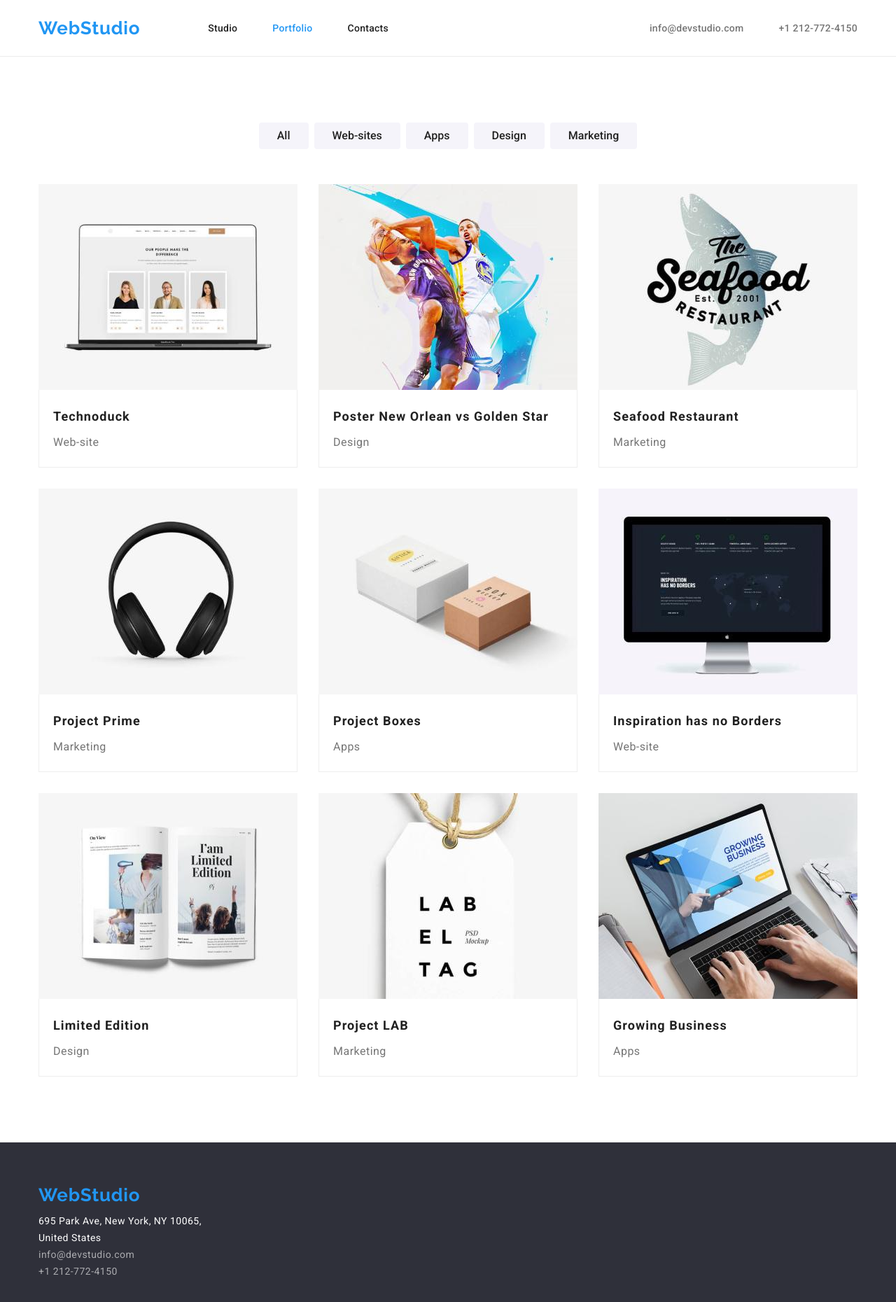
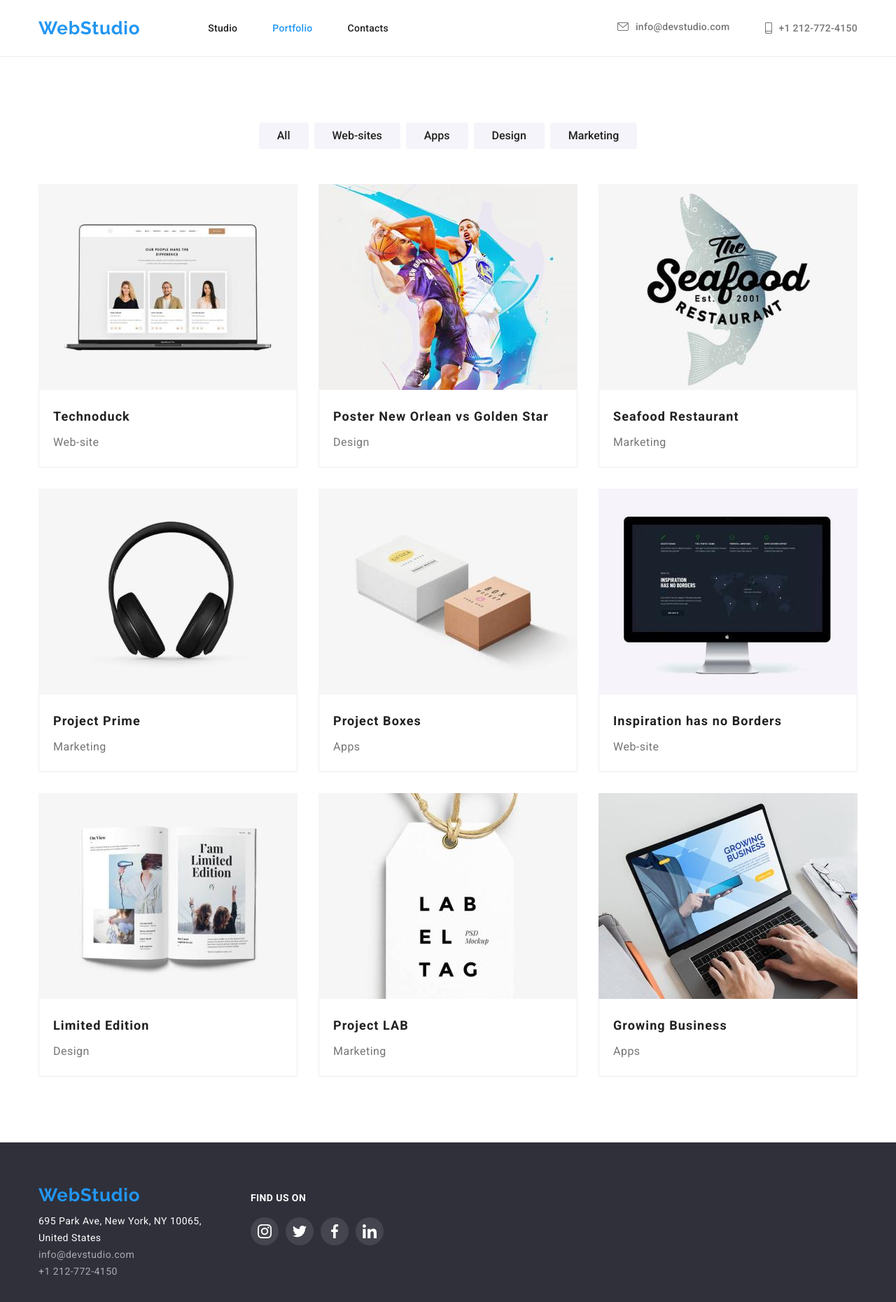
Before and after one commit to sbx79/goit-markup-hw-04, a plain HTML site: page portfolio.html in a window 1280 px wide. Shown: the whole page at 70% size. Drawn offline with nearby package versions, Linux system fonts and the light colour scheme.

Commit message:
Final changes in code for hw4

```diff
--- a/css/styles.css
+++ b/css/styles.css
@@ -124,6 +124,8 @@ header{
 }
 
 .contact-link {
+    display: flex;
+    align-items: center;
     font-weight: 500;
     font-size: 14px;
     line-height: calc(14/16);
@@ -151,10 +153,14 @@ header{
     background-color: #2F303A;
     padding-top: 200px;
     padding-bottom: 200px;
+    min-width: 1200px;
+    background-image: linear-gradient(rgba(47,48,58,0.4), rgba(47,48,58,0.4)), url(../images/studio/studio-background-image.jpg);
+    background-repeat: no-repeat;
+    background-position: center;
+    background-size: cover;
 }
 
 .solutions-our-specialty-flex {
-    background-color: #2F303A;
     display: flex;
     flex-direction: column;
     align-items: center;
@@ -210,7 +216,6 @@ header{
 .features-list {
     display: flex;
     justify-content: center;
-
 }
 
 .features-item:not(:last-child) {
@@ -334,6 +339,7 @@ header{
     text-align: center;
     letter-spacing: 0.03em;
     color: #757575;
+    margin-bottom: 16px;
 }
 
 .social-media-list {
@@ -412,6 +418,8 @@ header{
 }
 
 .footer-section {
+    display: flex;
+    align-items: baseline;
     width: 1200px;
     padding-top: 60px;
     padding-bottom: 60px;
@@ -420,17 +428,19 @@ header{
 }
 
 .footer-logo {
+    display: block;
     font-family: 'raleway', sans-serif;
     font-weight: 700;
     font-size: 26px;
     line-height: 31px;
     letter-spacing: 0.03em;
+    margin-bottom: 9px;
     color: var(--accent-color);
-    margin-bottom: 9px;
-    display: block;
 }
 
 .footer-address {
+    display: flex;
+    width: 231px;
     font-style: normal;
     color: var(--white-text-color);
 }
@@ -439,8 +449,9 @@ header{
     font-weight: 400;
     font-size: 14px;
     line-height: calc(24/14);
+    width: 231px;
+    margin-bottom: 2px;
     color: var(--white-text-color);
-    margin-bottom: 2px;
 }
 
 .footer-addreess:hover, .footer-addreess:focus {
@@ -473,7 +484,6 @@ header{
 /* Find us section start */
 
 .find-us-container {
-
     margin-left: 70px;
 }
 
@@ -486,22 +496,6 @@ header{
     text-transform: uppercase;
     color: var(--white-text-color);
 }
-
-/* .find-us-list {
-    display: flex;
-}
-
-.find-us-item:not(:last-child) {
-    margin-right: 10px;
-}
-
-.find-us-link {
-    background-color: rgba(255, 255, 255, 0.1);
-}
-
-.find-us-link:hover, .find-us-link:focus {
-    background-color: var(--accent-color);
-} */
 /* Find us section end */
 
 /* Portfolio page common section start */
--- a/portfolio.html
+++ b/portfolio.html
@@ -35,8 +35,16 @@
         </ul>
       </nav>
       <ul class="header-contacts-list">
-        <li class="header-contact-item"><a class="contact-link" href="mailto:info@devstudio.com">info@devstudio.com</a></li>
-        <li class="header-contact-item"><a class="contact-link" href="tel:+12127724150">+1 212-772-4150</a></li>
+        <li class="header-contact-item"><a class="contact-link" href="mailto:info@devstudio.com">
+            <svg width="16" height="12" class="header-contact-svg">
+              <use href="./images/svg/icons.svg#icon-envelope"></use>
+            </svg>
+            info@devstudio.com</a></li>
+        <li class="header-contact-item"><a class="contact-link" href="tel:+12127724150">
+            <svg width="10" height="16" class="header-contact-svg">
+              <use href="./images/svg/icons.svg#icon-smartphone"></use>
+            </svg>
+            +1 212-772-4150</a></li>
       </ul>
     </div>
   </header>
@@ -120,17 +128,57 @@
     </main>
     <footer class="website-footer">
       <div class="container footer-section">
-        <a href="./index.html" class="footer-logo">WebStudio</a>
-        <address class="footer-address">
-          <a class="footer-address-link" href="https://goo.gl/maps/NLrpYrAV4WH75ekC6" target="_blank">
-            695 Park Ave, New York, NY 10065, <br> United States
-          </a>
+        <div>
+          <address class="footer-address"></address>
+
           <ul>
-            <li><a class="footer-contact" href="mailto:info@devstudio.com">info@devstudio.com</a></li>
-            <li><a class="footer-contact" href="tel:+12127724150">+1 212-772-4150</a></li>
+            <li>
+              <a href="./index.html" class="footer-logo">WebStudio</a>
+            </li>
+            <li>
+              <a href="https://goo.gl/maps/NLrpYrAV4WH75ekC6" class="footer-address-link" target="_blank">
+                695 Park Ave, New York, NY 10065, <br>United States</a>
+            </li>
+            <li><a href="mailto:info@devstudio.com" class="footer-contact">info@devstudio.com</a></li>
+            <li><a href="tel:+12127724150" class="footer-contact">+1 212-772-4150</a></li>
           </ul>
-        </address>
+          </address>
+        </div>
+        <div class="find-us-container">
+          <p class="find-us-title">Find us on</p>
+          <ul class="social-media-list">
+            <li class="social-media-item">
+              <a href="#" target="_blank" class="footer-social-media-link">
+                <svg width="20" height="20" fill="#fff" class="social-icon-svg">
+                  <use href="./images/svg/icons.svg#icon-instagram-2"></use>
+                </svg>
+              </a>
+            </li>
+            <li class="social-media-item">
+              <a href="#" target="_blank" class="footer-social-media-link">
+                <svg width="20" height="20" fill="#fff" class="social-icon-svg">
+                  <use href="./images/svg/icons.svg#icon-twitter-1"></use>
+                </svg>
+              </a>
+            </li>
+            <li class="social-media-item">
+              <a href="#" target="_blank" class="footer-social-media-link">
+                <svg width="20" height="20" fill="#fff" class="social-icon-svg">
+                  <use href="./images/svg/icons.svg#icon-facebook-1"></use>
+                </svg>
+              </a>
+            </li>
+            <li class="social-media-item">
+              <a href="#" target="_blank" class="footer-social-media-link">
+                <svg width="20" height="20" fill="#fff" class="social-icon-svg">
+                  <use href="./images/svg/icons.svg#icon-linkedin-1"></use>
+                </svg>
+              </a>
+            </li>
+          </ul>
+        </div>
       </div>
     </footer>
-</body>
-</html>
+    </body>
+
+    </html>
```
Also changed, not shown: index.html (+14 -8 lines), images/studio/studio-background-image.jpg (added).
